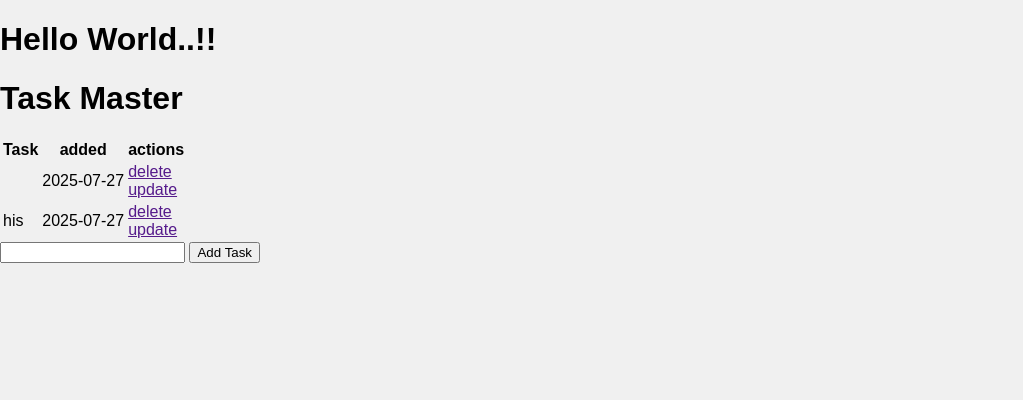
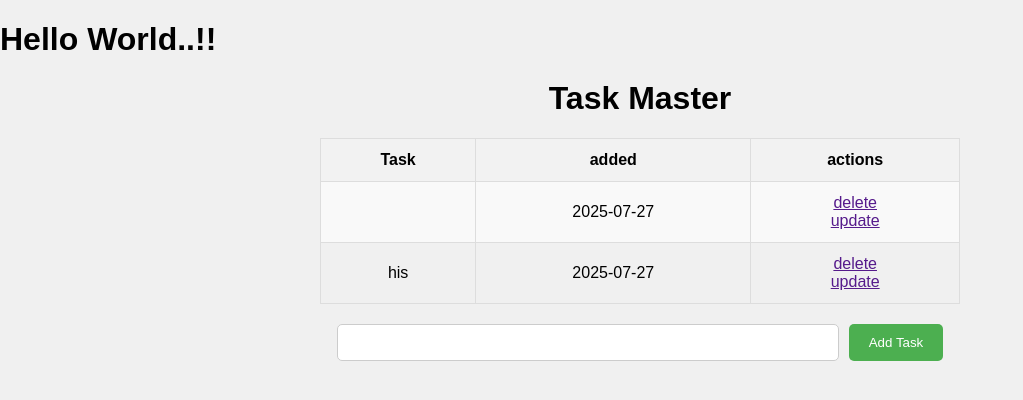
Before and after one commit to philip-thomas-12/to_do_list_flask, a Flask app: page / in a window 1280 px wide. Shown: the top 400 px of the page, without its empty margins (0-1023 px from the left). Run offline with Flask 3, Linux system fonts and the light colour scheme.

Commit message:
error rectified

```diff
--- a/templates/base.html
+++ b/templates/base.html
@@ -1,6 +1,62 @@
 <!DOCTYPE html>
 <html lang="en">
 <head>
+    <style>
+        table {
+            width: 80%;
+            margin: 20px auto;
+            border-collapse: collapse;
+            font-family: Arial, sans-serif;
+        }
+
+        th, td {
+            border: 1px solid #dddddd;
+            text-align: center;
+            padding: 12px;
+        }
+
+        th {
+            background-color: #f2f2f2;
+            font-weight: bold;
+        }
+
+        tr:nth-child(even) {
+            background-color: #f9f9f9;
+        }
+
+        .content {
+            max-width: 800px;
+            margin: auto;
+        }
+
+        form {
+            display: flex;
+            justify-content: center;
+            gap: 10px;
+            margin-top: 20px;
+        }
+
+        input[type="text"] {
+            padding: 10px;
+            width: 60%;
+            border: 1px solid #ccc;
+            border-radius: 5px;
+        }
+
+        input[type="submit"] {
+            padding: 10px 20px;
+            border: none;
+            background-color: #4CAF50;
+            color: white;
+            border-radius: 5px;
+            cursor: pointer;
+        }
+
+        input[type="submit"]:hover {
+            background-color: #45a049;
+        }
+    </style>
+
     <meta charset="UTF-8">
     <meta name="viewport" content="width=device-width, initial-scale=1.0">
     <title>Document</title>
--- a/templates/index.html
+++ b/templates/index.html
@@ -5,7 +5,7 @@
 {% endblock %}
 {% block content %}
 <div class="content">
-    <h1>Task Master</h1>
+    <h1 style="text-align: center;">Task Master</h1>
 
     <table>
         <tr>
```
Also changed, not shown: app.py (line endings or trailing spaces), instance/test.db.
